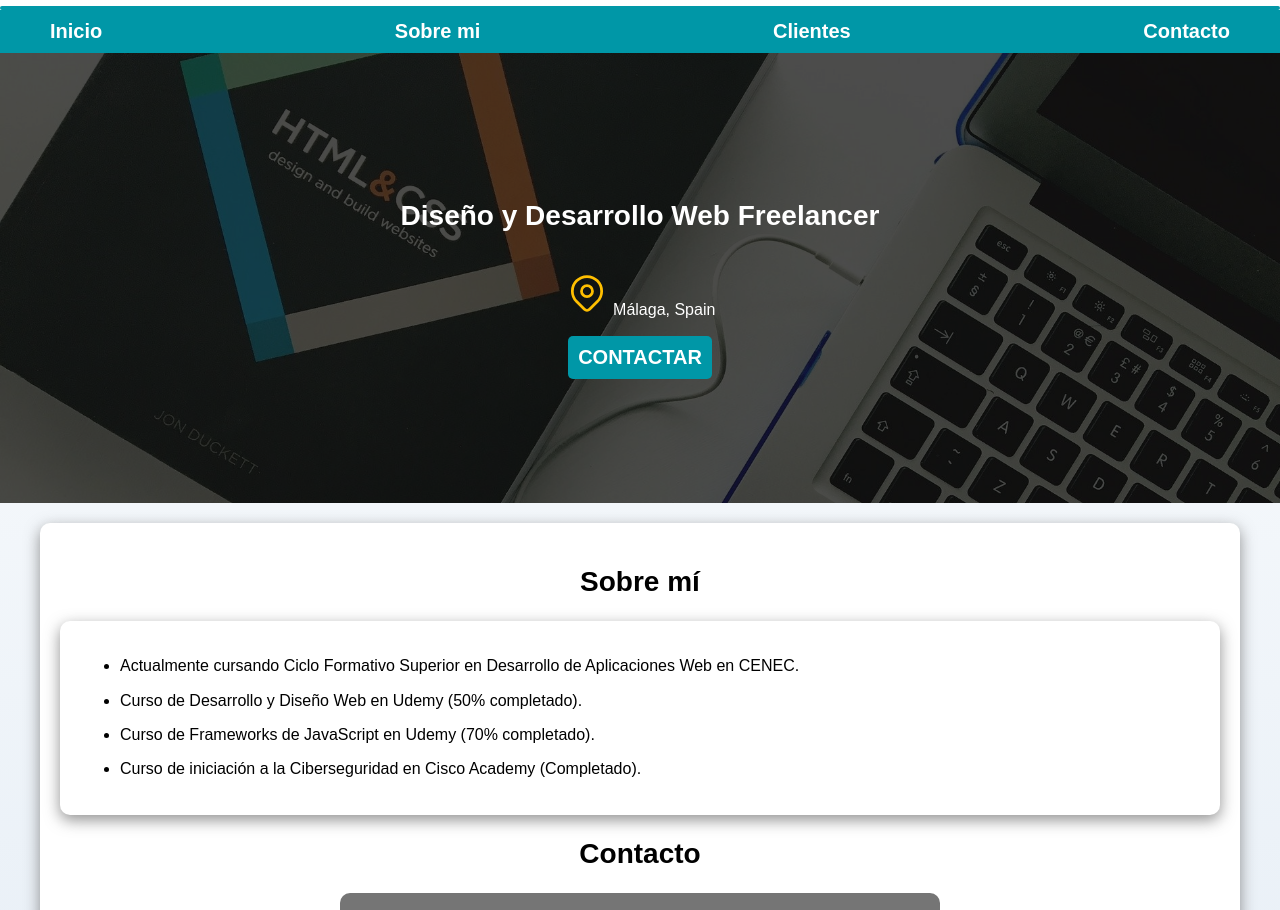
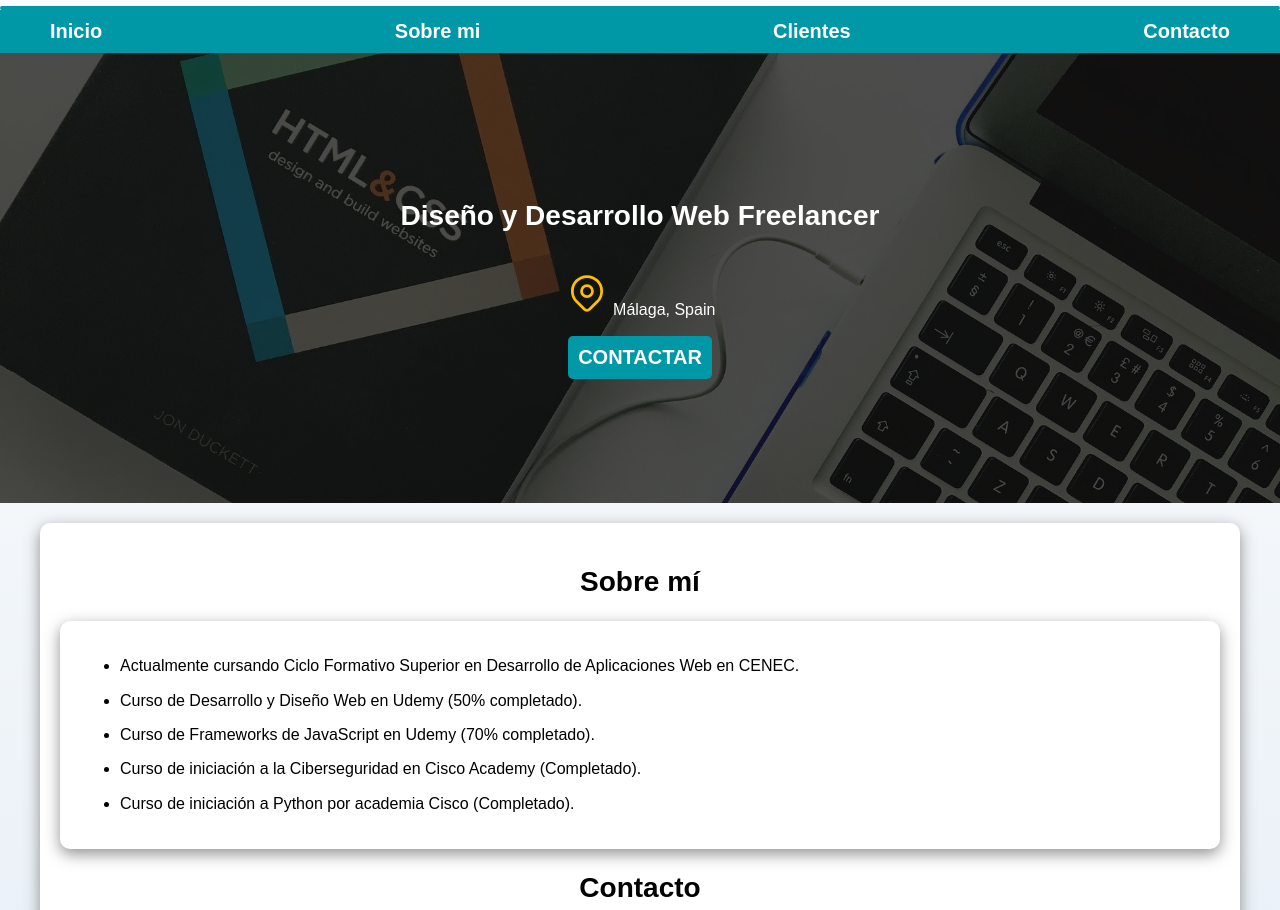
Before and after one commit to javipineda93/javipinedaweb-public, a plain HTML site: page sobremi.html in a window 1280 px wide. Shown: the part 89-999 px from the top of the page. Drawn offline with Linux system fonts and the light colour scheme.

Commit message:
cambios en sobre mi

```diff
--- a/sobremi.html
+++ b/sobremi.html
@@ -66,6 +66,9 @@
                     <li>
                         <p>Curso de iniciación a la Ciberseguridad en Cisco Academy (Completado).</p>
                     </li>
+                    <li>
+                        <p>Curso de iniciación a Python por academia Cisco (Completado).</p>
+                    </li>
                   </ul>
               </div>
 
```
